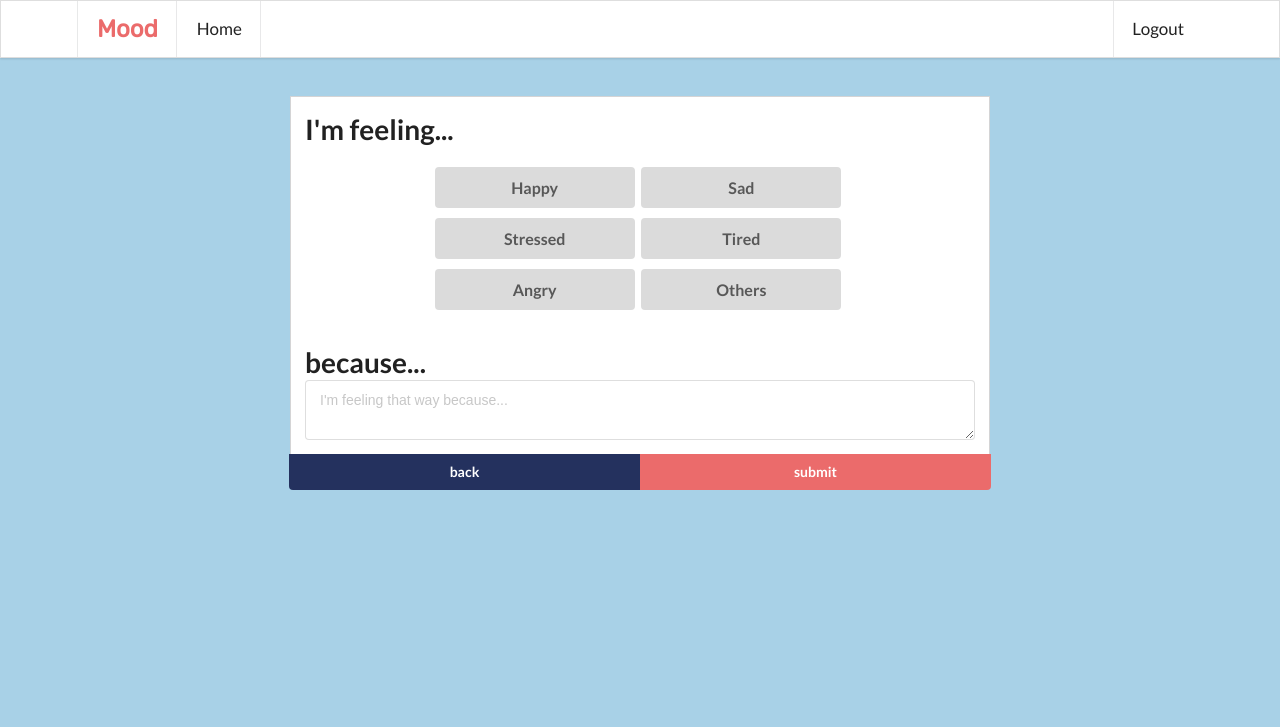
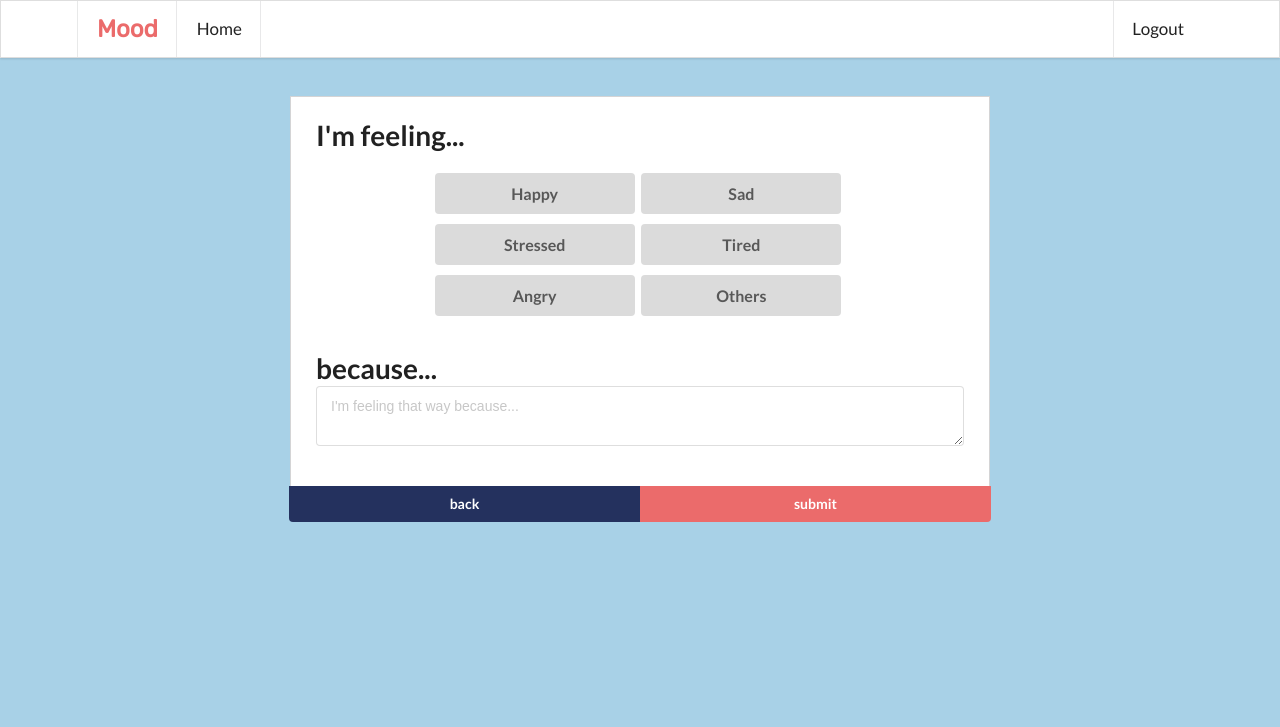
Before and after one commit to rfcabasag/Mood, a Django app: page /maintainmood/addmood/ in a window 1280 px wide. Shown: the top 727 px of the page. Run offline with Django 3.2, Linux system fonts and the light colour scheme; a user stored in the database is signed in; some libraries are stand-ins or nearby versions.

Commit message:
change author

```diff
--- a/maintainmood/templates/maintainmood/addmood.html
+++ b/maintainmood/templates/maintainmood/addmood.html
@@ -1,7 +1,7 @@
 <!--
 	This is a course requirement for CS 192 Software Engineering II under the supervision of Asst. Prof. Ma. Rowena C. Solamo of the Department of Computer Science, College of Engineering, University of the Philippines, Diliman for the AY 2018-2019.
 
-	Author: Robert Cabasag
+	Author: Katreen Kyle M. Hernandez
 
 	Code History:
 		Programmer				Change Date			Change Description
@@ -36,7 +36,7 @@
 <div class="ui main text container">
   <form method = "POST">
   {% csrf_token %}
-    <div class="ui container attached segment">
+    <div class="ui container attached segment" style="padding:20px 25px;">
       <h1>I'm feeling...</h1>
       <div style="text-align:center;">
         <div style="display:inline-block">
@@ -62,7 +62,7 @@
       </div>
       <!-- status -->
       <h1>because...
-      <div class="ui form">
+      <div class="ui form" style="margin-bottom:20px;">
         <div class="field">
           <textarea rows="2" name="statusinput" placeholder="I'm feeling that way because..."></textarea>
         </div>
--- a/maintainmood/templates/maintainmood/m_mood.html
+++ b/maintainmood/templates/maintainmood/m_mood.html
@@ -1,7 +1,7 @@
 <!--
 	This is a course requirement for CS 192 Software Engineering II under the supervision of Asst. Prof. Ma. Rowena C. Solamo of the Department of Computer Science, College of Engineering, University of the Philippines, Diliman for the AY 2018-2019.
 
-	Author: Robert Cabasag
+	Author: Katreen Kyle M. Hernandez
 
 	Code History:
 		Programmer				Change Date			Change Description
@@ -12,7 +12,7 @@
 	Development Group: Team consisting of Robert Cabasag, Jose Maria Ibardaloza, and Kat Hernandez
 	Client Group: Students meaning to have a sense of mindfulness
 
-	This file contains html for the add status interface. Currently, it is not used.
+	This file contains html for the mood maintenance interface.
  -->
 
 {% extends 'base.html' %}
@@ -58,7 +58,7 @@
           <p>Are you sure you want to delete selected entry?</p>
           <div style="margin:20px 0px 30px 0px;">
             <div class="ui centered card">
-              <div class="content">
+              <div class="content" style="text-align:left;">
                 <div class="header">{{m.mood}}</div>
                 <div class="description">
                   {{m.status}}
```
